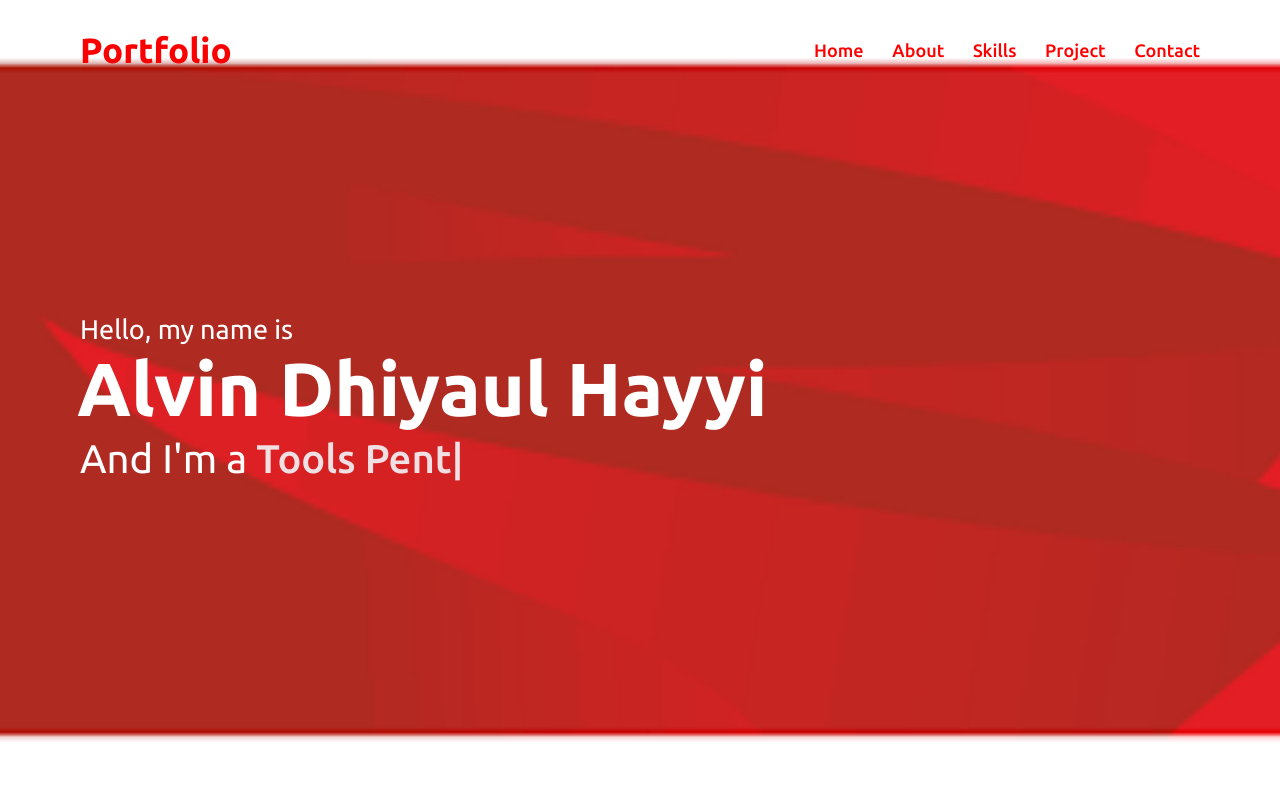
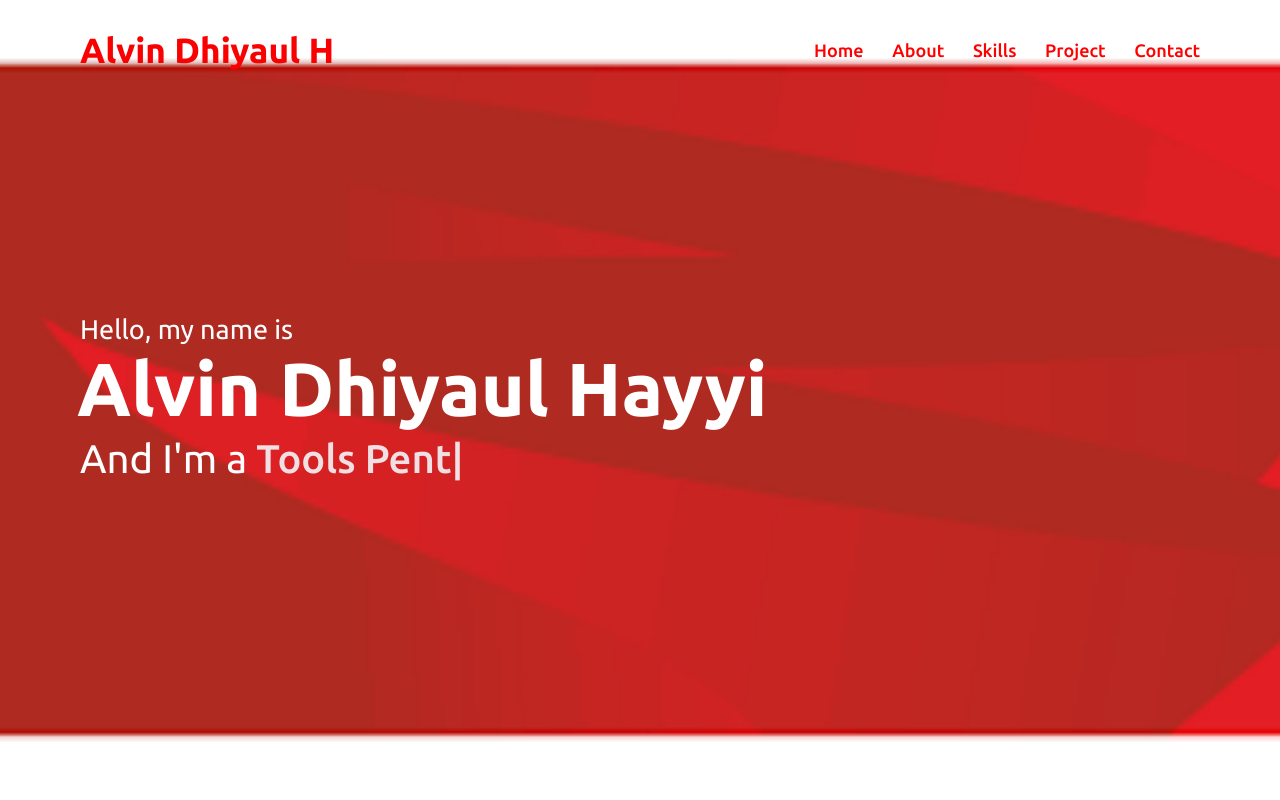
Before and after one commit to Alvindhi/alvindhi.github.io, a plain HTML site: page index.html in a window 1280 px wide. Shown: the top 800 px of the page. Drawn offline with nearby package versions, Linux system fonts and the light colour scheme.

Commit message:
Update index.html

```diff
--- a/index.html
+++ b/index.html
@@ -3,7 +3,7 @@
 <head>
     <meta charset="UTF-8">
     <meta name="viewport" content="width=device-width, initial-scale=1.0">
-    <title>Personal Portfolio Website</title>
+    <title>Personal Portfolio</title>
     <link rel="stylesheet" href="style.css">
     <link rel="stylesheet" href="https://cdnjs.cloudflare.com/ajax/libs/font-awesome/5.15.3/css/all.min.css"/>
     <script src="https://code.jquery.com/jquery-3.5.1.min.js"></script>
@@ -19,7 +19,7 @@
     </div>
     <nav class="navbar">
         <div class="max-width">
-            <div class="logo"><a href="#">Portfolio<span></span></a></div>
+            <div class="logo"><a href="#">Alvin Dhiyaul H<span></span></a></div>
             <ul class="menu">
                 <li><a href="#home" class="menu-btn">Home</a></li>
                 <li><a href="#about" class="menu-btn">About</a></li>
```
